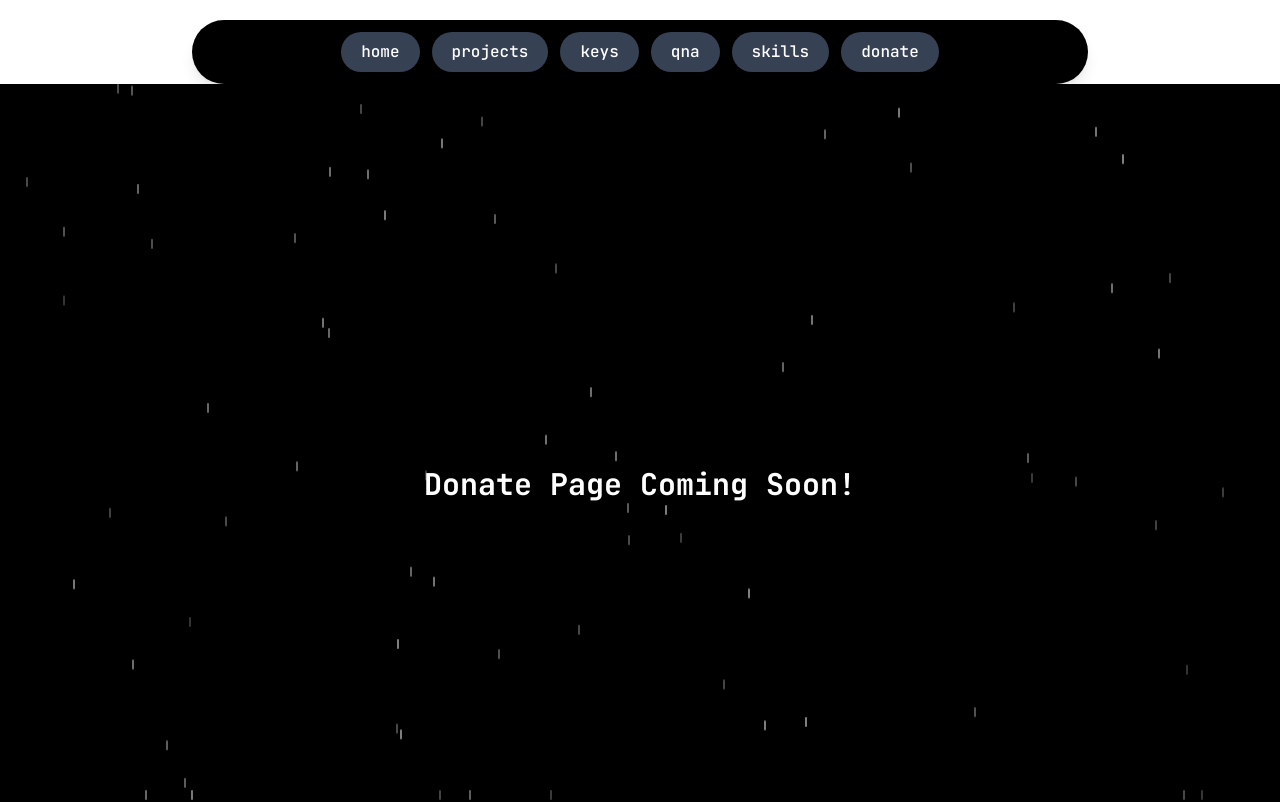
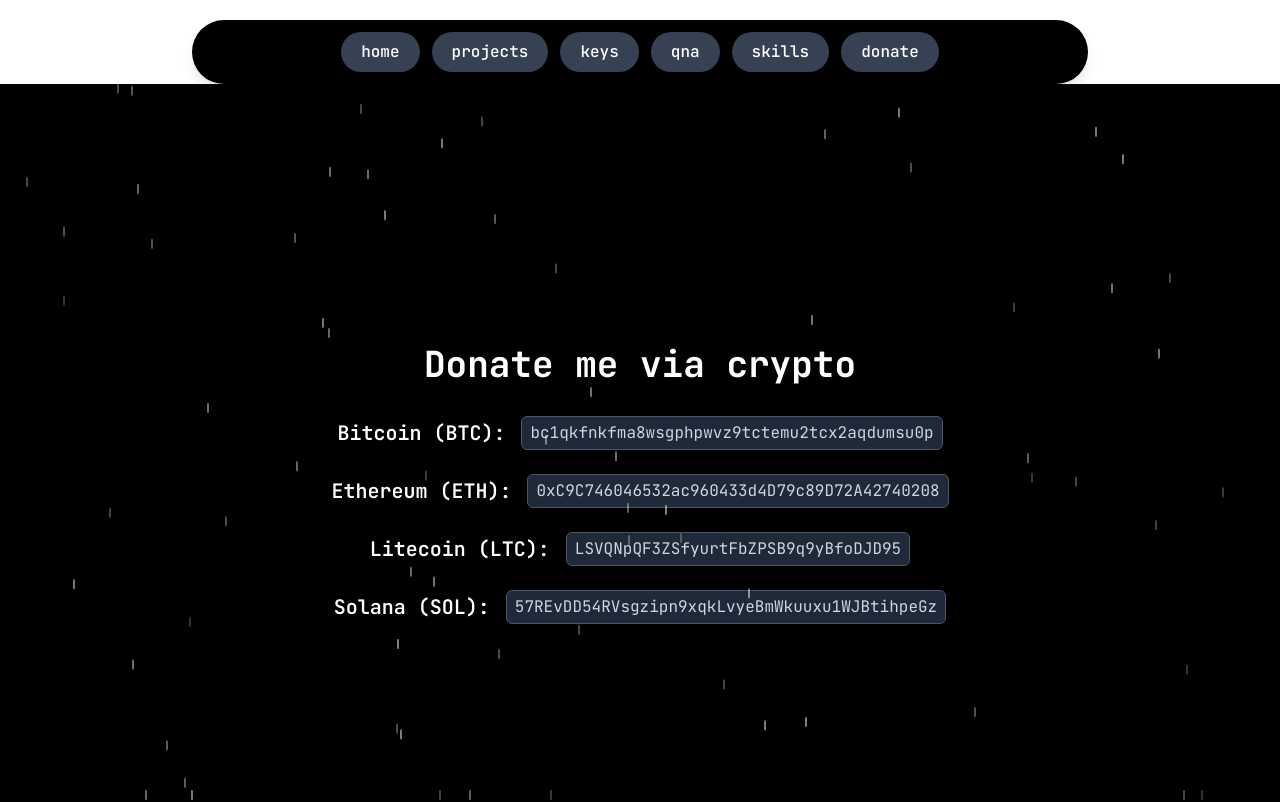
Before and after one commit to holyholical/holyholical.dev, a Next.js app: page /holyholical.dev/donate in a window 1280 px wide. Shown: the top 802 px of the page. Built offline with nearby package versions, Linux system fonts and the light colour scheme.

Commit message:
Added donate page

```diff
--- a/app/donate/page.tsx
+++ b/app/donate/page.tsx
@@ -1,7 +1,56 @@
+"use client";
+import { useState } from "react";
+
+const Crypto = [
+  {
+    name: "Bitcoin (BTC)",
+    address: "bc1qkfnkfma8wsgphpwvz9tctemu2tcx2aqdumsu0p",
+  },
+  {
+    name: "Ethereum (ETH)",
+    address: "0xC9C746046532ac960433d4D79c89D72A42740208",
+  },
+  {
+    name: "Litecoin (LTC)",
+    address: "LSVQNpQF3ZSfyurtFbZPSB9q9yBfoDJD95",
+  },
+  {
+    name: "Solana (SOL)",
+    address: "57REvDD54RVsgzipn9xqkLvyeBmWkuuxu1WJBtihpeGz",
+  },
+];
+
 export default function DonatePage() {
+  const [copied, setCopied] = useState("");
+
+  const copyToClipboard = (address: string) => {
+    navigator.clipboard.writeText(address);
+    setCopied(address);
+    setTimeout(() => setCopied(""), 2000);
+  };
+
   return (
     <div className="min-h-screen bg-black text-white flex items-center justify-center">
-      <h1 className="text-3xl font-bold">Donate Page Coming Soon!</h1>
+      <div className="text-center">
+        <h1 className="text-4xl font-bold text-center mb-8">
+          Donate me via crypto
+        </h1>
+        {Crypto.map((crypto) => (
+          <div
+            key={crypto.name}
+            className="mt-6 flex items-center justify-center space-x-4"
+          >
+            <span className="text-xl font-semibold">{crypto.name}:</span>
+            <p
+              className="text-gray-300 break-all bg-gray-800 border border-gray-600 rounded-md px-2 py-1 font-mono cursor-pointer"
+              onClick={() => copyToClipboard(crypto.address)}
+              title="Click to copy"
+            >
+              {copied === crypto.address ? "Copied!" : crypto.address}
+            </p>
+          </div>
+        ))}
+      </div>
     </div>
   );
 }
```
